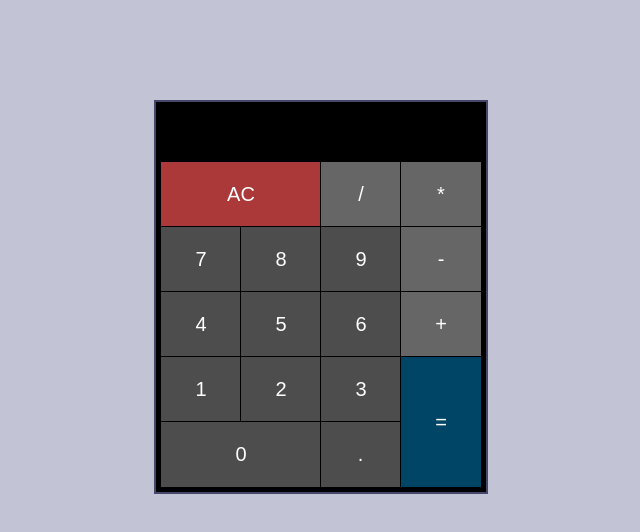
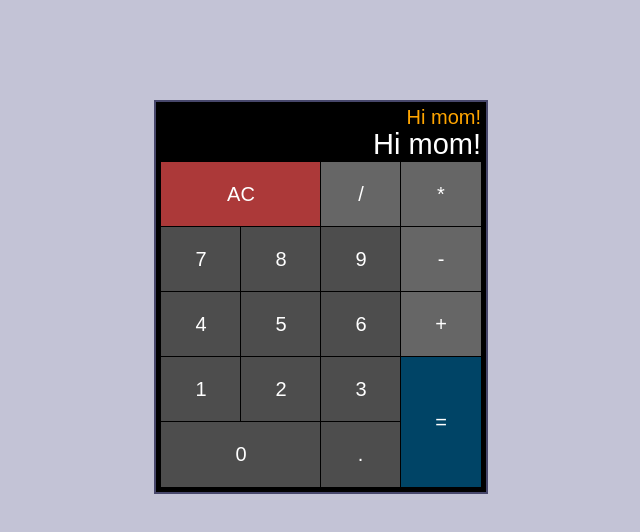
Before and after one commit to MookLags/fcc-calculator, a React (Vite) app: page / in a window 1280 px wide. Shown: the top 532 px of the page, without its empty margins (319-959 px from the left). Built offline with nearby package versions, Linux system fonts and the light colour scheme.

Commit message:
fixed styling issue in the screen with <p> tags. Styling is NOW finished

```diff
--- a/src/components/Screen.jsx
+++ b/src/components/Screen.jsx
@@ -1,40 +1,36 @@
-const Screen = ({ displayText, expressionText }) => {
+const Screen = ({ displayText = "0", expressionText = "" }) => {
+
+  console.log(displayText, expressionText);
 
   const screenStyle = {
-    display: "flex",
-    flexDirection: "column",
     width: "100%",
+    color: "white",
     backgroundColor: "black",
-    fontFamily: "digital"
+    overflow: "hidden",
+    fontFamily: "sans-serif"
   }
 
   const expressionDisplayStyle = {
-    display: "flex",
-    justifyContent: "flex-end",
+    fontSize: "20px",
+    color: "orange",
+    lineHeight: "20px",
     textAlign: "right",
-    color: "orange",
-    height: "20px",
-    lineHeight: "20x",
-    fontSize: "20px"
   }
 
   const displayStyle = {
-    display: "flex",
-    justifyContent: "flex-end",
+    fontSize: "29px",
+    color: "white",
+    lineHeight: "35px",
     textAlign: "right",
-    color: "white",
-    height: "35px",
-    lineHeight: "35px",
-    fontSize: "29px"
   }
 
   return (
     <div id="screen" style={screenStyle}>
       <div id="expressionDisplay" style={expressionDisplayStyle}>
-        <p>{expressionText}</p>
+        <p style={{margin: "0"}}>{expressionText}</p>
       </div>
       <div id="display" style={displayStyle}>
-        <p>{displayText}</p>
+        <p style={{margin: "0"}}>{displayText}</p>
       </div>
     </div>
   )
--- a/src/pages/HomePage.jsx
+++ b/src/pages/HomePage.jsx
@@ -37,7 +37,7 @@ const HomePage = () => {
 
   return (
     <div id="calculator" style={calcStyle}>
-      <Screen />
+      <Screen displayText="Hi mom!" expressionText="Hi mom!" />
       <div id="buttonContainer" style={{ display: "flex", flexDirection: "row", marginLeft: "auto", marginRight: "auto", flexWrap: "wrap"}}>
         <CalcButton value="AC" bgColor="#ac3939" buttonWidth="160px" func={sayHi} />
         <CalcButton value="/" bgColor="#666666" func={sayHi} />
```
